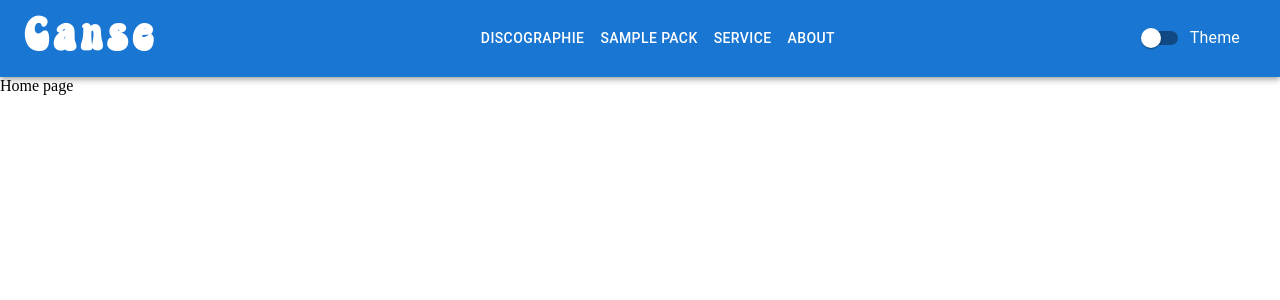
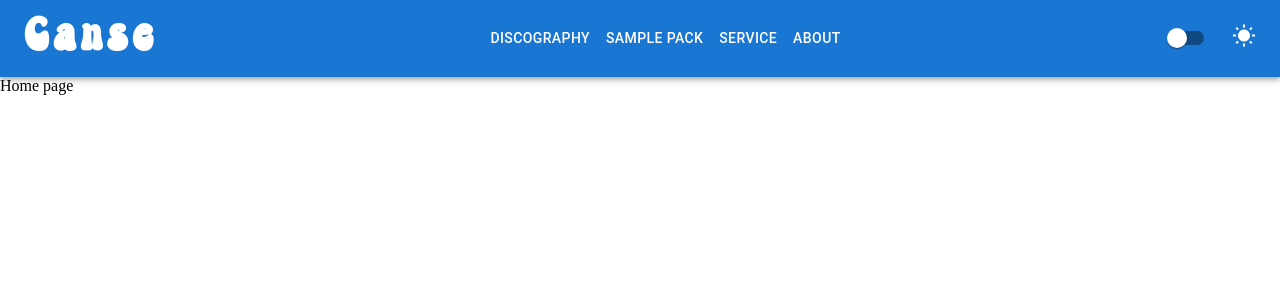
Before and after one commit to CanseFr/Discography, a React (Vite) app: page / in a window 1280 px wide. Shown: the top 300 px of the page. Built offline with nearby package versions, Linux system fonts and the light colour scheme.

Commit message:
:recycle: Upgrade list page

```diff
--- a/src/components/top-bar/index.tsx
+++ b/src/components/top-bar/index.tsx
@@ -1,5 +1,5 @@
-// import NightlightIcon from '@mui/icons-material/Nightlight';
-// import WbSunnyIcon from '@mui/icons-material/WbSunny';
+import NightlightIcon from '@mui/icons-material/Nightlight';
+import WbSunnyIcon from '@mui/icons-material/WbSunny';
 import AppBar from '@mui/material/AppBar';
 import Box from '@mui/material/Box';
 import Toolbar from '@mui/material/Toolbar';
@@ -7,13 +7,22 @@ import Typography from '@mui/material/Typography';
 import Container from '@mui/material/Container';
 import Button from '@mui/material/Button';
 import {Grid2, Switch} from "@mui/material";
-import FormControlLabel from '@mui/material/FormControlLabel';
 import {useColorScheme} from '@mui/material/styles';
 import {Outlet} from "react-router";
 import {ChangeEvent} from "react";
 
-const pages = ['Discographie', 'Sample Pack', 'Service', 'About'];
-const link = ['disco', 'sample', 'service', 'about'];
+interface LinkAndLabelType {
+    label: string;
+    link: string;
+}
+
+const linkAndLabel: LinkAndLabelType[] = [
+    {label: 'Discography', link: 'disco'},
+    {label: 'Sample Pack', link: 'sample'},
+    {label: 'Service', link: 'service'},
+    {label: 'About', link: 'about'},
+]
+
 
 export const TopBar = () => {
 
@@ -23,7 +32,7 @@ export const TopBar = () => {
         return e.target.checked ? "dark" : "light"
     }
 
-    const handleSetTheme = (e:  ChangeEvent<HTMLInputElement>) => {
+    const handleSetTheme = (e: ChangeEvent<HTMLInputElement>) => {
         setMode(returnTheme(e))
     }
 
@@ -58,19 +67,24 @@ export const TopBar = () => {
                         </Grid2>
                         <Grid2>
                             <Box sx={{flexGrow: 1, display: {xs: 'none', md: 'flex'}}}>
-                                {pages.map((page, index) => (
+                                {linkAndLabel.map((item) => (
                                     <Button
-                                        key={page}
+                                        key={item.label}
                                         sx={{my: 2, color: 'white', display: 'block'}}
-                                        href={link[index]}
+                                        href={item.link}
                                     >
-                                        {page}
+                                        {item.label}
                                     </Button>
                                 ))}
                             </Box>
                         </Grid2>
-                        <Grid2>
-                            <FormControlLabel control={<Switch onChange={(e) => handleSetTheme(e)} checked={mode === "dark"}/>} label="Theme"/>
+                        <Grid2 container spacing={2} alignItems="center">
+                            <Grid2>
+                                <Switch onChange={(e) => handleSetTheme(e)} checked={mode === "dark"}/>
+                            </Grid2>
+                            <Grid2>
+                                {mode === "dark" ? <NightlightIcon/> : <WbSunnyIcon/>}
+                            </Grid2>
                         </Grid2>
                     </Toolbar>
                 </Container>
```
